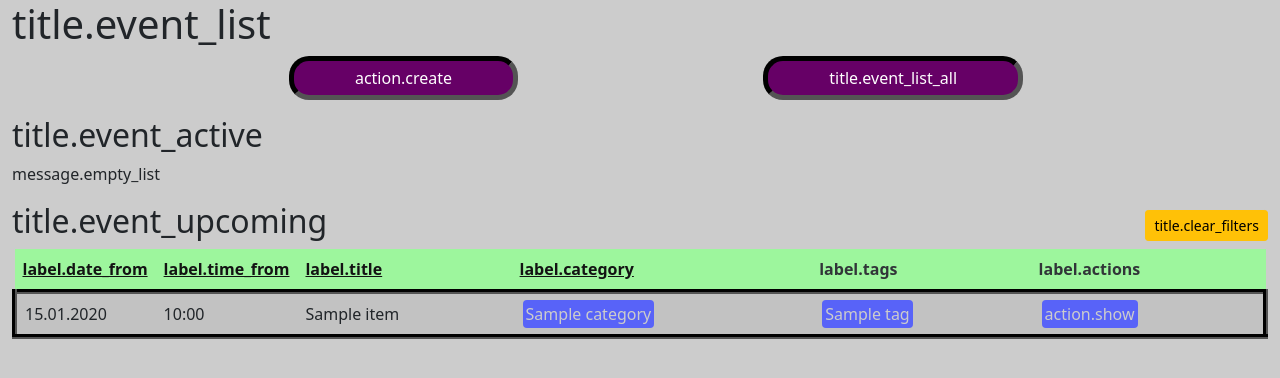
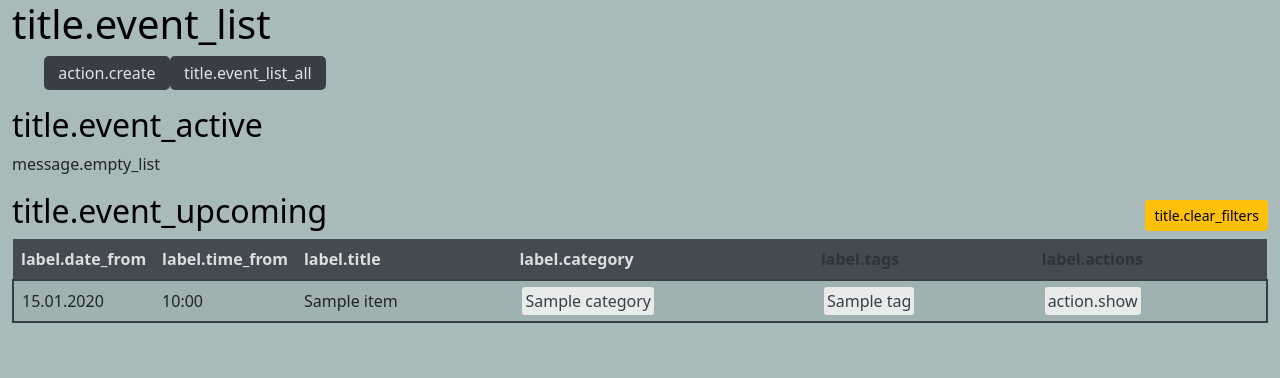
Before and after one commit to jksorcerer/baza, a Symfony app: template templates/event/index.html.twig in a window 1280 px wide. Shown: the top 378 px of the page. Run offline with Twig, Linux system fonts and the light colour scheme; the template is opened without the code that fills it: most values are stand-ins (such as "Sample title", 1, 10 or a date in 2020); some libraries are stand-ins or nearby versions.

Commit message:
poprawiony css

```diff
--- a/public/css/styles.css
+++ b/public/css/styles.css
@@ -1,13 +1,19 @@
 body{
-    background-color: #CCCCCC;
+    background-color: #a9babb;
 }
 
 h2{
     width: 60%;
+    color: black
 }
 
+h1{
+    color: black;
+}
+
+
 nav ul{
-    width: 100%;
+    width: 25%;
     display:flex;
     flex-direction: row;
     justify-content:space-evenly;
@@ -17,10 +23,10 @@ nav ul{
 nav ul li{
     padding:5px 5%;
     display:flex;
-    background-color: #2374AB;
+    background-color: #393E46;
     list-style:none;
     border-style: ridge;
-    border-width: 5px;
+    border-width: 0;
     border-radius: 3px;
     border-color: Black;
 }
@@ -31,44 +37,48 @@ nav ul li{
 
 nav ul li a{
     text-decoration: none;
-    width: inherit;
-    color: white;
+    width: auto;
+    color: #EEEE;
 }
 
 .events-submenu li{
-    background-color:#660066;
-    border-radius: 20px;
-    border-style: inset;
+    background-color:#393E46;
+    border-radius: 5px;
+    border-style: solid;
 }
 
 thead{
-    background-color: #98FB98;
+    background-color: #393E46;
     opacity: 90%;
 }
 
 thead th a{
-    text-decoration: underline black;
-    color: black;
+    text-decoration: none;
+    color: #EEEE;
 }
 
 tbody{
-    color: #660066;
+    color: #444242;
 }
 
 tbody tr{
-
-    border-color:black;
-    border-width: 5px;
-    border-style:groove;
+    color: #EEEE;
+    border-color:#393E46;
+    border-width: 2px;
+    border-style:solid;
 }
 
 tbody td a{
     text-decoration: none;
-    color: #CCCCCC;
+    color: #393E46;
     margin: 3px;
     padding: 3px;
-    border-radius: 4px;
-    background-color:#5863F8;
+    border-radius: 3px;
+    background-color: #EEEE;
+}
+
+tbody td{
+    color: black;
 }
 
 .date{
@@ -86,15 +96,15 @@ dl dt{
     background-color: #98FB98;
     padding: 3px;
     border-width: 2px;
-    border-color: black;
+    border-color: #EEEE;
     border-top-right-radius: 5px;
 }
 dl dd{
-    background-color: #CFCFCF;
+    background-color: #EEEE;
     padding: 5px;
     border-width: 0 2px 2px 2px;
-    border-style:solid  dotted;
-    border-color: #660066;
+    border-style:solid;
+    border-color: #393E46;
 }
 
 form{
```
Also changed, not shown: 1 other file.
